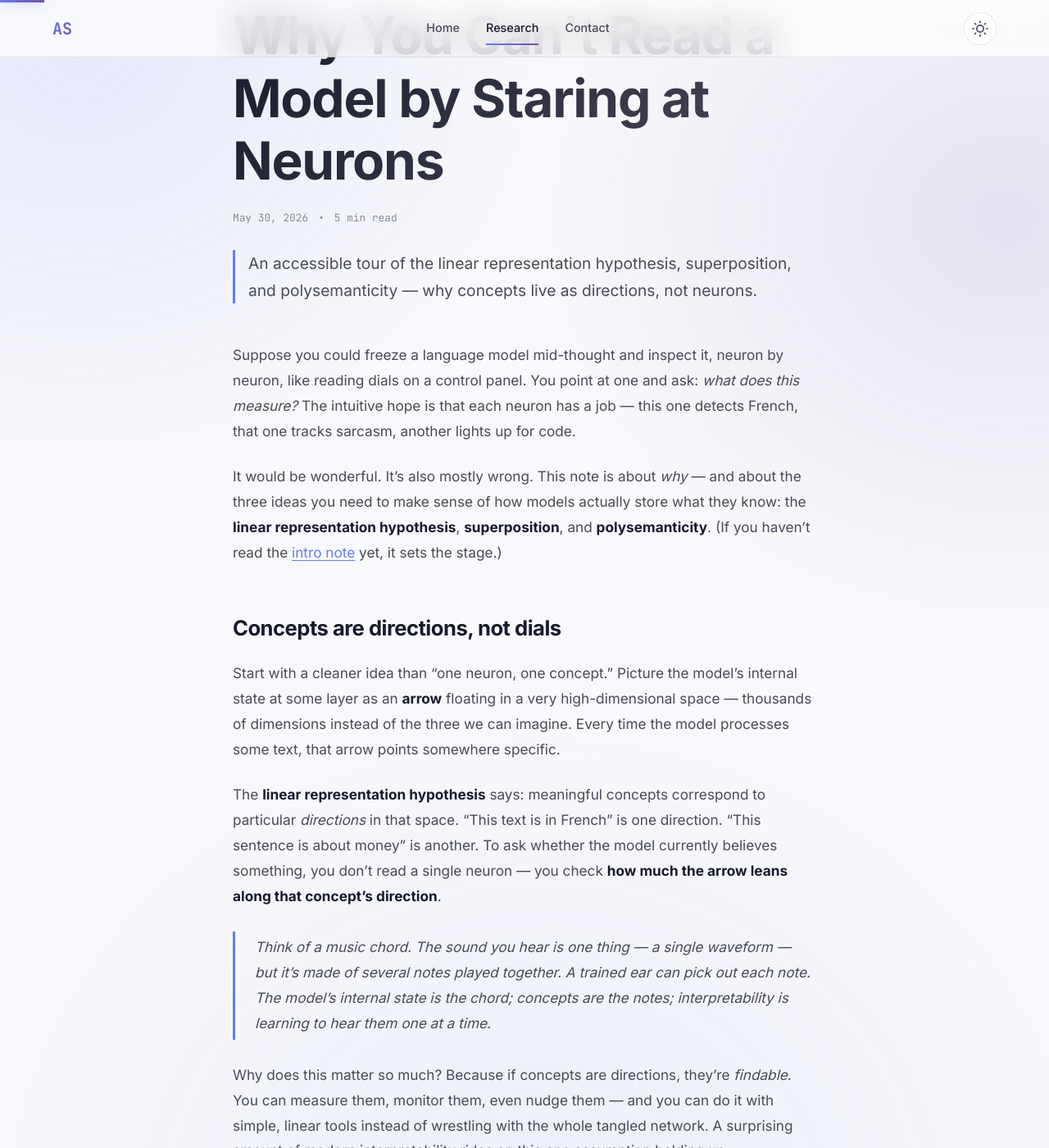
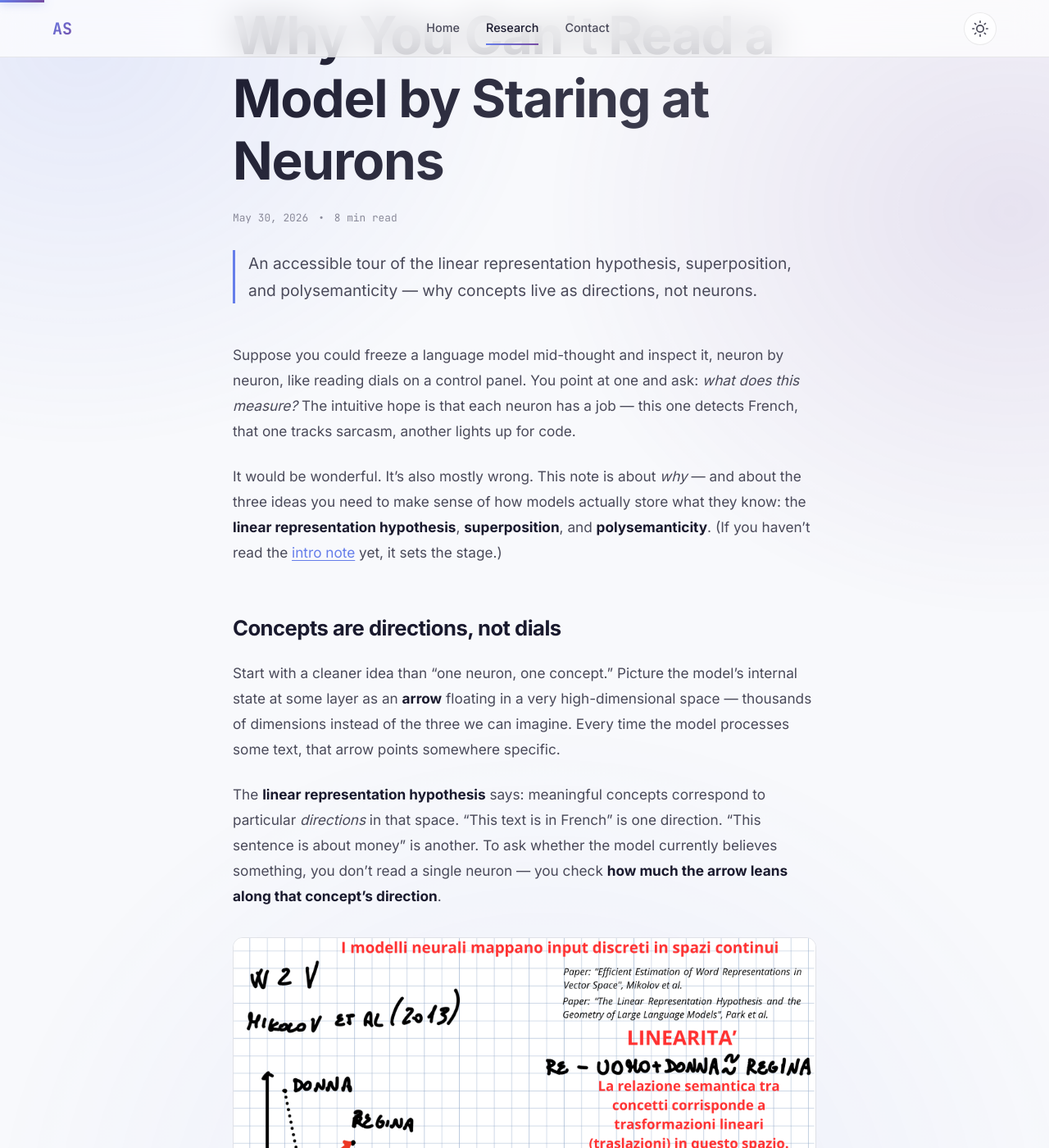
Before and after one commit to serino28/serino28.github.io, a Jekyll site: the page built from _posts/2026-05-30-linear-representations-superposition.md, in a window 1280 px wide and 1400 px high, scrolled down 224 px. Shown: the whole window at 82% size. Built offline with Jekyll 4.4.1, drawn with Linux system fonts in a browser that asks for light colours; some of the changed text lies outside the part shown.

Commit message:
Add hand-drawn figures and base-independence section to linear-representations note
- Insert three hand-drawn figures (word2vec linearity, feature-as-direction,
  rotation invariance) with English captions + alt text
- Add "Spin the axes" section on basis (in)dependence, with the privileged-basis
  nuance: residual stream has no privileged basis, MLP neurons do (the nonlinearity),
  yet features still don't align with them — which is superposition
- Add figure/figcaption styling to prose

Co-Authored-By: Claude Opus 4.8 <noreply@anthropic.com>

```diff
--- a/_posts/2026-05-30-linear-representations-superposition.md
+++ b/_posts/2026-05-30-linear-representations-superposition.md
@@ -29,15 +29,62 @@ particular *directions* in that space. "This text is in French" is one direction
 something, you don't read a single neuron — you check **how much the arrow leans along
 that concept's direction**.
 
+<figure>
+  <img src="{{ '/assets/img/posts/linearity-word2vec.png' | relative_url }}"
+       alt="Hand-drawn vector diagram with the words king, queen, man and woman, arranged so that the move from man to king matches the move from woman to queen.">
+  <figcaption>The classic word2vec analogy: <em>king − man + woman ≈ queen</em>. Semantic relationships show up as straight-line moves through the space — the first clue that meaning is stored <em>linearly</em>. (Mikolov et&nbsp;al., 2013; Park et&nbsp;al., 2024.)</figcaption>
+</figure>
+
 > Think of a music chord. The sound you hear is one thing — a single waveform — but
 > it's made of several notes played together. A trained ear can pick out each note.
 > The model's internal state is the chord; concepts are the notes; interpretability is
 > learning to hear them one at a time.
 
+<figure>
+  <img src="{{ '/assets/img/posts/feature-as-direction.png' | relative_url }}"
+       alt="Hand-drawn 3D axes labelled neuron 1, 2 and 3, with a red 'concept direction' arrow that blends all three axes instead of lining up with any one of them.">
+  <figcaption>A feature isn't a neuron. It's a single <em>direction</em> — a unit vector built from many neurons at once — pointing off at its own angle through the activation space. (A Mathematical Framework for Transformer Circuits, Anthropic.)</figcaption>
+</figure>
+
 Why does this matter so much? Because if concepts are directions, they're *findable*.
 You can measure them, monitor them, even nudge them — and you can do it with simple,
 linear tools instead of wrestling with the whole tangled network. A surprising amount
 of modern interpretability rides on this one assumption holding up.
+
+## Spin the axes, and the neurons lie
+
+Here's a thought experiment that makes the point sharp. Take the whole cloud of
+activation vectors and **rotate the coordinate system** — leave the arrows exactly
+where they are, just turn the axes you measure them against. Every single *neuron
+value* changes. But the **angles between the arrows, and their dot products, don't move
+at all**.
+
+<figure>
+  <img src="{{ '/assets/img/posts/basis-rotation.png' | relative_url }}"
+       alt="Two side-by-side hand-drawn diagrams of the same vectors under different axis orientations; the angle theta between the activation and the concept direction is identical in both.">
+  <figcaption>Rotate the axes (right) and every neuron reading changes completely — yet the angle θ between the activation and the concept direction, the part that actually carries meaning, is exactly the same.</figcaption>
+</figure>
+
+So if you'd pinned an interpretation onto "neuron 37 fires for X," a harmless rotation
+would have erased it — even though the model computes the very same thing. In a space
+with **no privileged basis**, the axes are just an arbitrary ruler. Meaning lives in
+the *relative geometry* of the directions, not in any single coordinate.
+
+That's the clean version. The honest version has a twist worth knowing: **not every
+space inside the model is free to rotate.**
+
+- The **residual stream** — the shared workspace concepts get written to — really has
+  no privileged basis. You can rotate it and fold the rotation into the surrounding
+  weight matrices without changing the network's behaviour. Reading one of its
+  dimensions in isolation is genuinely meaningless.
+- The **MLP's hidden units** are different. Their nonlinearity (ReLU/GELU) acts on each
+  coordinate *separately*, which bolts the axes down: rotate that space and you change
+  the function the layer computes. There, the neuron axes are real.
+
+And that second case is where it gets interesting. Even where neurons *are* privileged,
+real objects, the concepts still refuse to line up with them — the axes are nailed in
+place and the features point off at their own stubborn angles anyway. That stubbornness
+has a name, and it's the next piece of the puzzle.
 
 ## The puzzle: too many ideas, not enough room
 
--- a/assets/css/style.css
+++ b/assets/css/style.css
@@ -1380,8 +1380,30 @@ a.pub-title:hover .pub-link-icon {
 }
 
 .prose img {
+  display: block;
+  max-width: 100%;
+  height: auto;
+  margin: 1.6em auto;
   border-radius: var(--radius-md);
   border: 1px solid var(--border-color);
+}
+
+.prose figure {
+  margin: 2em 0;
+}
+
+.prose figure img {
+  margin-bottom: 0.6em;
+}
+
+/* A caption is an emphasized line right after an image, or a real <figcaption> */
+.prose figcaption,
+.prose img + em {
+  display: block;
+  text-align: center;
+  font-size: 0.85rem;
+  font-style: italic;
+  color: var(--text-muted);
 }
 
 /* ===== 404 PAGE ===== */
```
Also changed, not shown: assets/img/posts/basis-rotation.png (added), assets/img/posts/feature-as-direction.png (added), assets/img/posts/linearity-word2vec.png (added).
